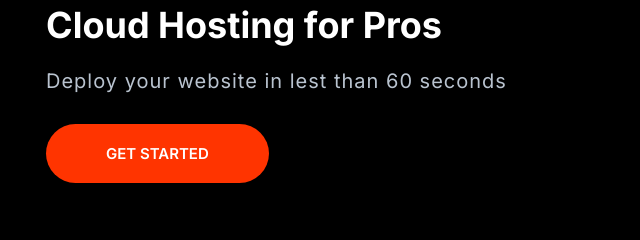
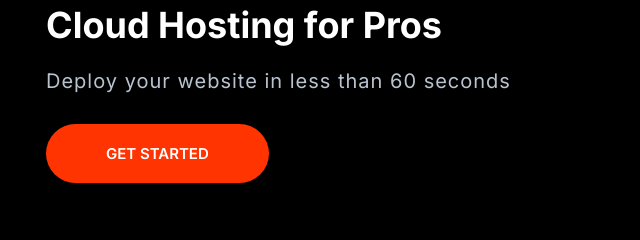
Before and after one commit to Oenghuswalsh/moshify, a website built with Parcel: page index.html in a window 1280 px wide. Shown: the part 269-509 px from the top of the page, 24-664 px from the left. Built offline with nearby package versions, Linux system fonts and the light colour scheme; files whose address does not match are found by name.

Commit message:
Ready for build

```diff
--- a/index.html
+++ b/index.html
@@ -44,7 +44,7 @@
         <header class="block__header hero__content" data-aos="fade-right">
           <h1 class="block__heading">Cloud Hosting for Pros</h1>
           <p class="hero__tagline">
-            Deploy your website in lest than 60 seconds
+            Deploy your website in less than 60 seconds
           </p>
           <a href="" class="btn btn--accent btn--stretched">Get Started</a>
         </header>
```
